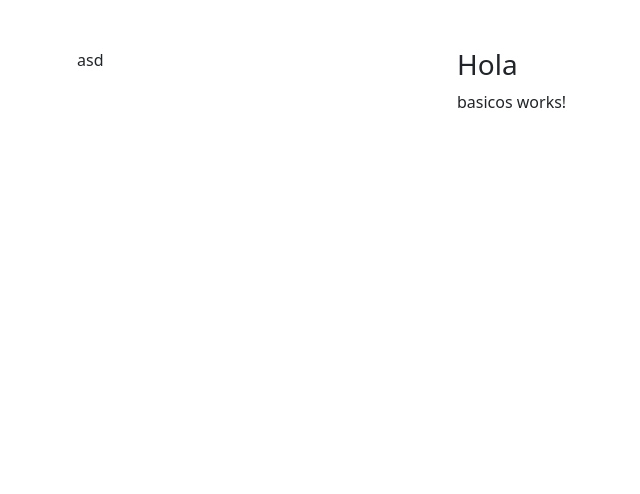
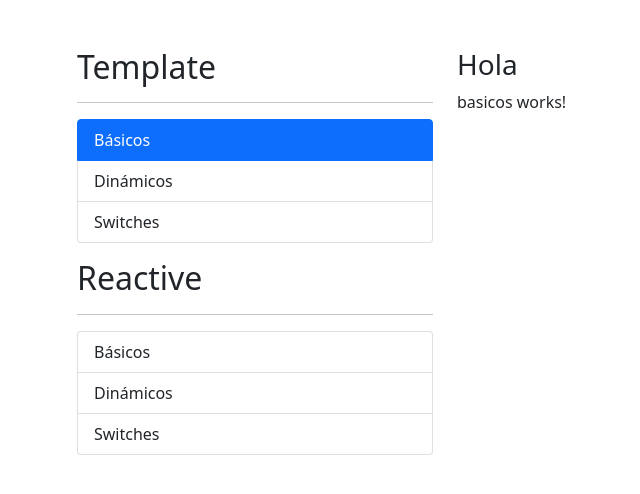
Before and after one commit to mihailmariusiondev/06-formulariosApp, an Angular app: page /template/basicos in a window 1280 px wide. Shown: the top 494 px of the page, without its empty margins (5-645 px from the left). Built offline with nearby package versions, Linux system fonts and the light colour scheme.

Commit message:
side menu

```diff
--- a/src/app/shared/shared.module.ts
+++ b/src/app/shared/shared.module.ts
@@ -1,6 +1,7 @@
 import { NgModule } from '@angular/core';
 import { CommonModule } from '@angular/common';
 import { SidemenuComponent } from './sidemenu/sidemenu.component';
+import { RouterModule } from '@angular/router';
 
 
 
@@ -9,7 +10,8 @@
     SidemenuComponent
   ],
   imports: [
-    CommonModule
+    CommonModule,
+    RouterModule
   ],
   exports: [
     SidemenuComponent
--- a/src/app/shared/sidemenu/sidemenu.component.html
+++ b/src/app/shared/sidemenu/sidemenu.component.html
@@ -1 +1,28 @@
-asd
+<h2>Template</h2>
+
+<hr>
+
+<ul class="list-group">
+  <li *ngFor="let item of templateMenu"
+      class="list-group-item"
+      [routerLink]="[item.ruta]"
+      routerLinkActive="active">
+    {{item.texto}}
+  </li>
+
+</ul>
+
+
+<h2 class="mt-3">Reactive</h2>
+
+<hr>
+
+<ul class="list-group">
+  <li *ngFor="let item of reactiveMenu"
+      class="list-group-item"
+      [routerLink]="[item.ruta]"
+      routerLinkActive="active">
+    {{item.texto}}
+  </li>
+
+</ul>
--- a/src/app/shared/sidemenu/sidemenu.component.ts
+++ b/src/app/shared/sidemenu/sidemenu.component.ts
@@ -1,4 +1,9 @@
-import { Component, OnInit } from '@angular/core';
+import { Component } from '@angular/core';
+
+interface MenuItem {
+  texto: string;
+  ruta: string
+}
 
 @Component({
   selector: 'app-sidemenu',
@@ -6,11 +11,36 @@
   styles: [
   ]
 })
-export class SidemenuComponent implements OnInit {
+export class SidemenuComponent {
 
-  constructor() { }
+  templateMenu: MenuItem[] = [
+    {
+      texto: 'Básicos',
+      ruta: './template/basicos'
+    },
+    {
+      texto: 'Dinámicos',
+      ruta: './template/dinamicos'
+    },
+    {
+      texto: 'Switches',
+      ruta: './template/switches'
+    }
+  ];
 
-  ngOnInit(): void {
-  }
+  reactiveMenu: MenuItem[] = [
+    {
+      texto: 'Básicos',
+      ruta: './reactive/basicos'
+    },
+    {
+      texto: 'Dinámicos',
+      ruta: './reactive/dinamicos'
+    },
+    {
+      texto: 'Switches',
+      ruta: './reactive/switches'
+    }
+  ];
 
 }
```
